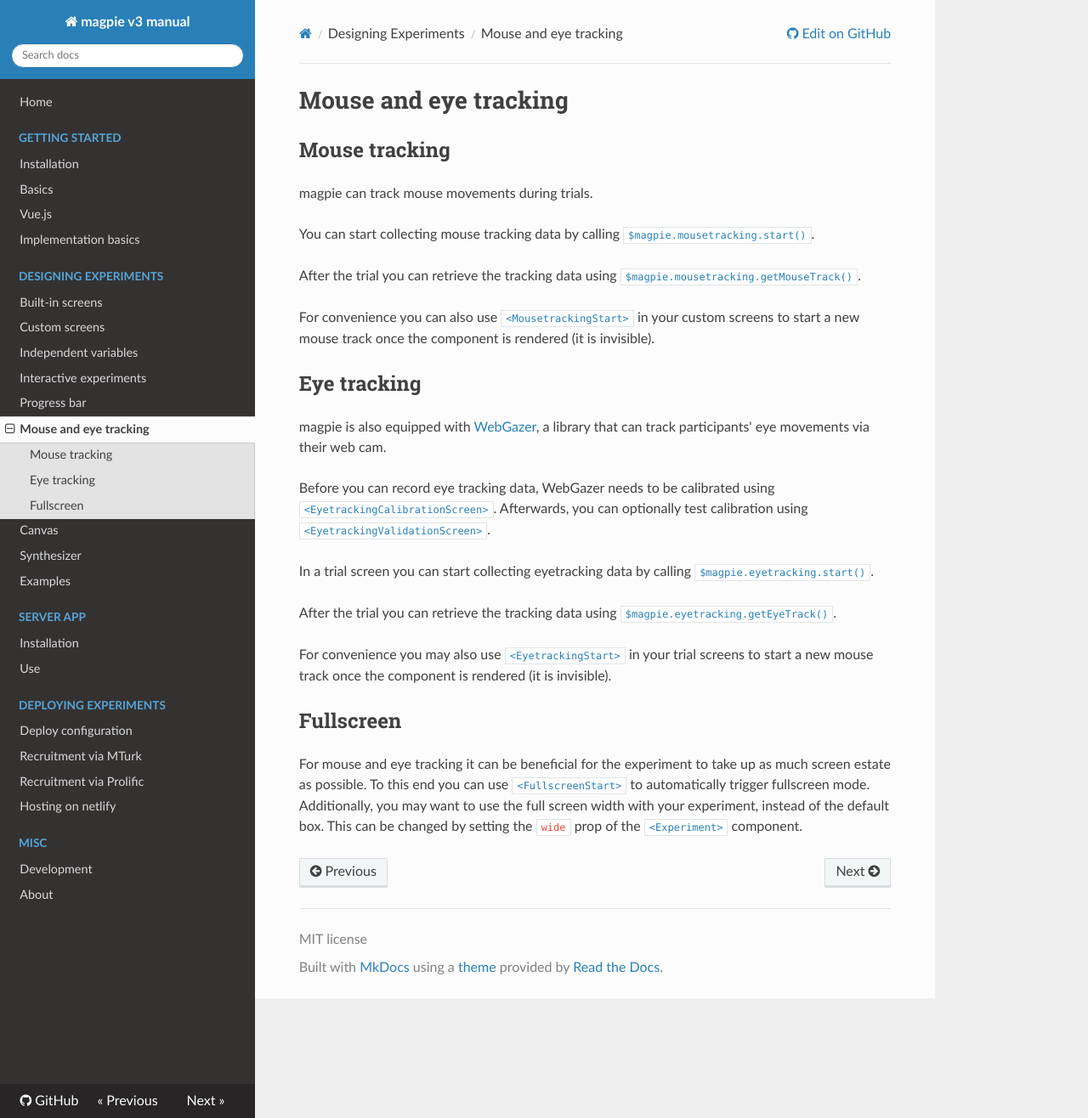
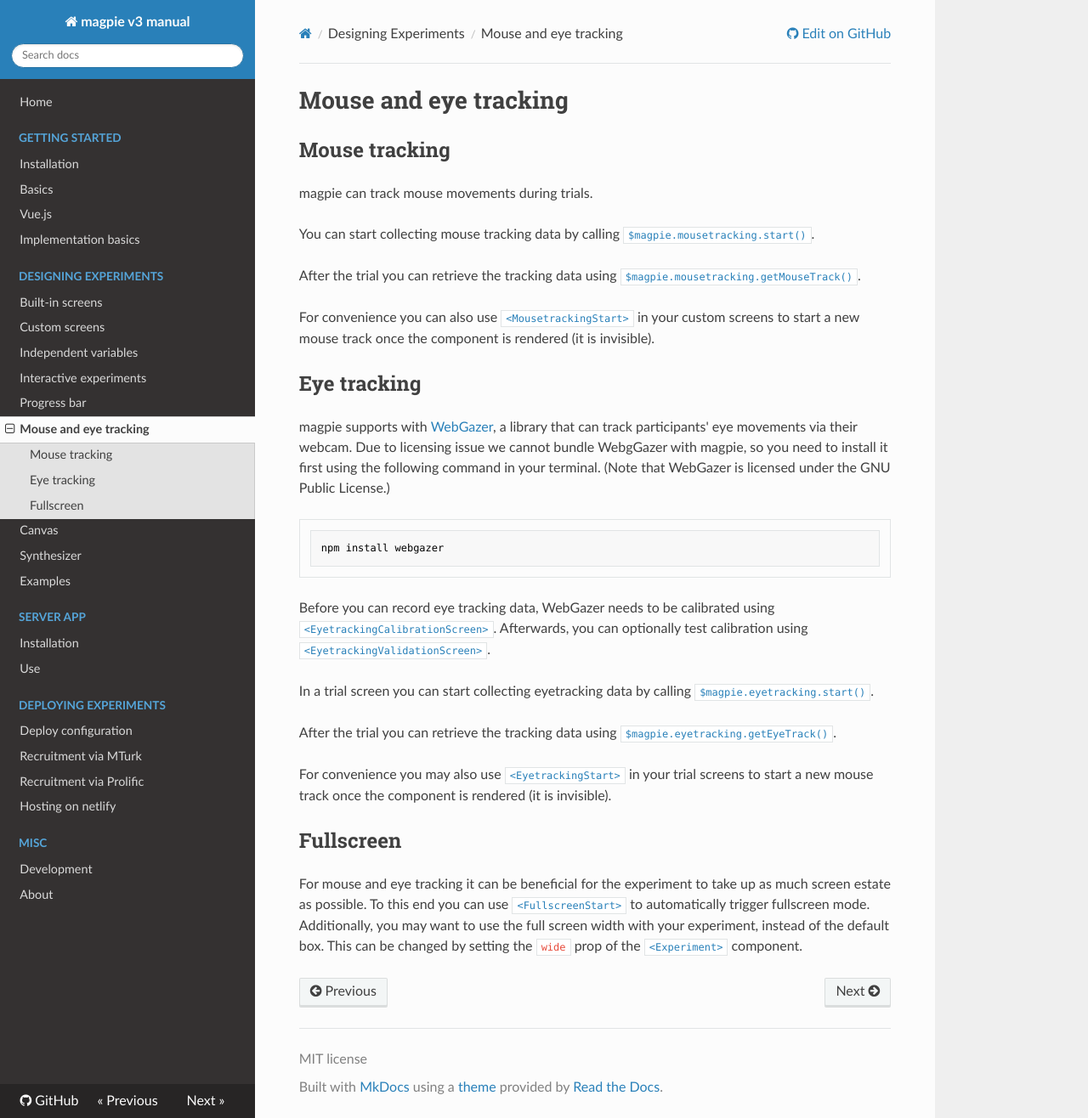
Before and after one commit to magpie-ea/magpie-v3-docs, an MkDocs documentation site: the page built from docs/01_designing_experiments/05_mouse_and_eye_tracking.md, in a window 1280 px wide and 1316 px high. Shown: the whole window at 85% size. Built offline with MkDocs 1.6.1, drawn with Linux system fonts in a browser that asks for light colours; nearby versions of some CDN libraries; a script that is not in the unit is left out.

Commit message:
Eyetracking: Add note about WebGazer and GPL

````diff
--- a/docs/01_designing_experiments/05_mouse_and_eye_tracking.md
+++ b/docs/01_designing_experiments/05_mouse_and_eye_tracking.md
@@ -12,8 +12,13 @@ For convenience you can also use [`<MousetrackingStart>`](https://magpie-referen
 custom screens to start a new mouse track once the component is rendered (it is invisible).
 
 ## Eye tracking
-magpie is also equipped with [WebGazer](https://webgazer.cs.brown.edu), a library that can track participants' eye movements
-via their web cam.
+magpie supports with [WebGazer](https://webgazer.cs.brown.edu), a library that can track participants' eye movements
+via their webcam. Due to licensing issue we cannot bundle WebgGazer with magpie, so you need to install it first using
+the following command in your terminal. (Note that WebGazer is licensed under the GNU Public License.)
+
+```shell
+npm install webgazer
+```
 
 Before you can record eye tracking data, WebGazer needs to be calibrated using
 [`<EyetrackingCalibrationScreen>`](https://magpie-reference.netlify.app/#eyetrackingcalibrationscreen). Afterwards, you can optionally
````
